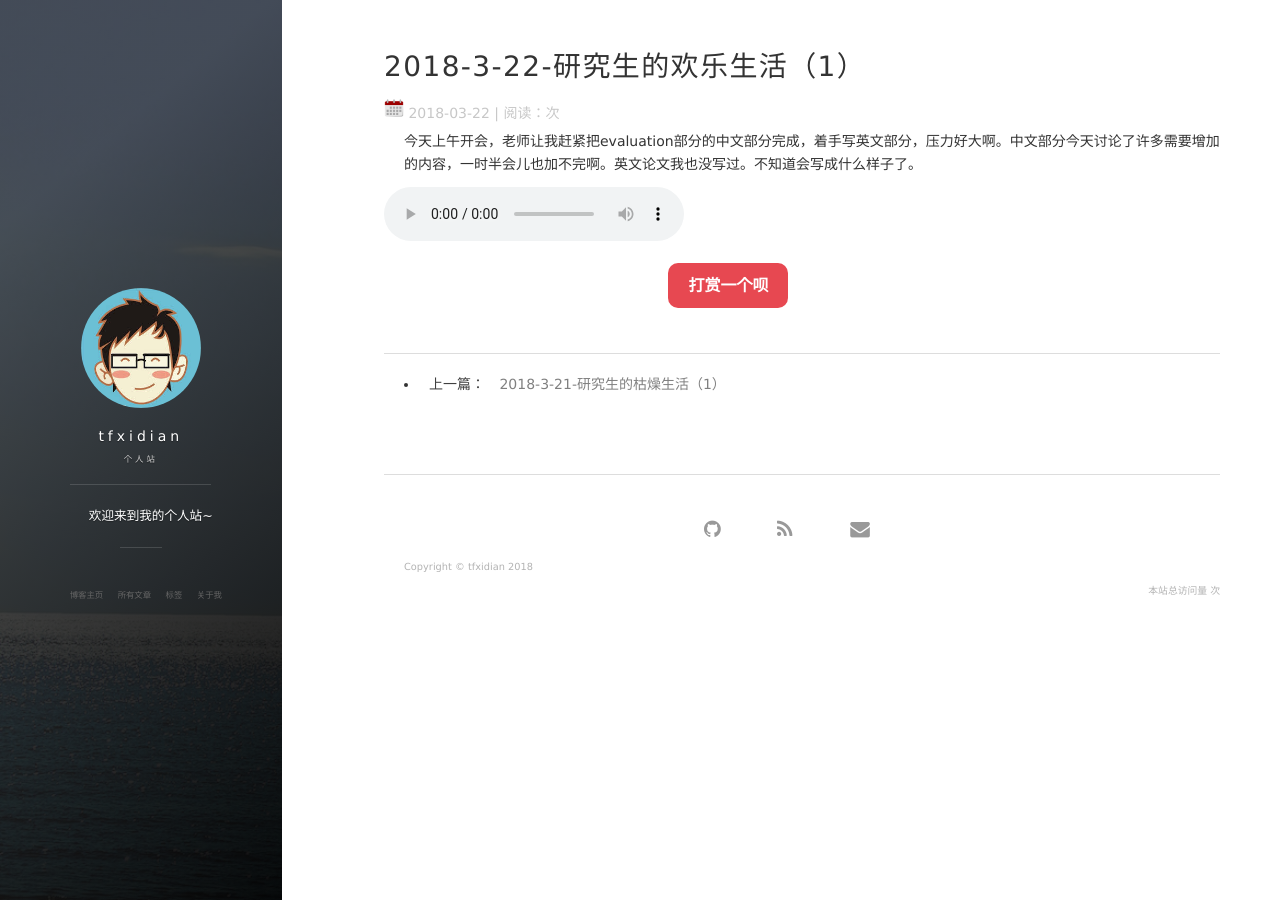
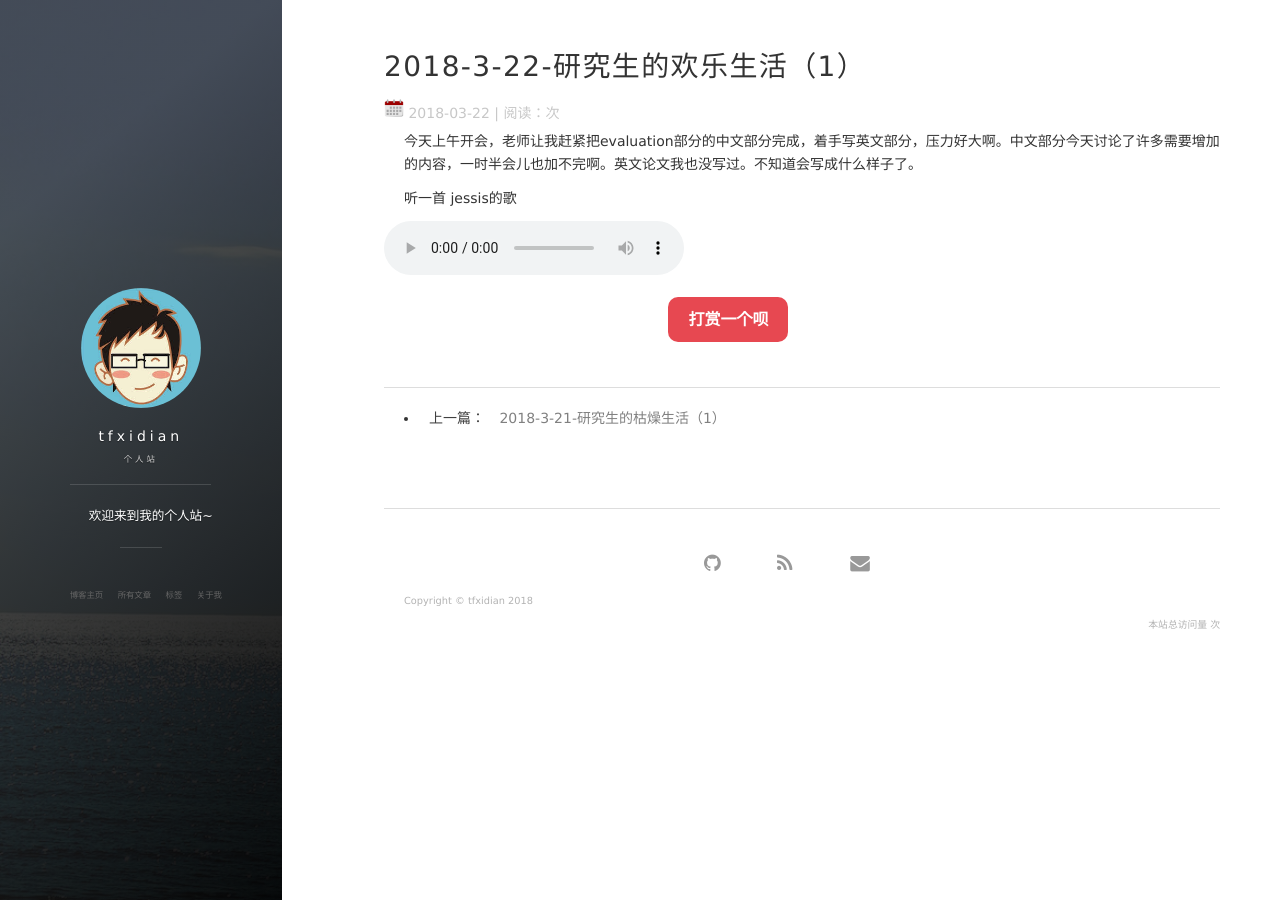
Before and after one commit to tfxidian/tfxidianbackup, a Jekyll site: the page built from _posts/2018-3-22-研究生的欢乐生活（1）.md, in a window 1280 px wide. Built offline with Jekyll 4.4.1, drawn with Linux system fonts in a browser that asks for light colours; nearby versions of some CDN libraries; our own code applies the rules of GitHub Pages for plain Markdown files; comment, search, counter and statistics services are not loaded.

Commit message:
修改文件: _posts/2018-3-22-研究生的欢乐生活（1）.md

```diff
--- a/_posts/2018-3-22-研究生的欢乐生活（1）.md
+++ b/_posts/2018-3-22-研究生的欢乐生活（1）.md
@@ -7,6 +7,9 @@ grammar_cjkRuby: true
 
 
 今天上午开会，老师让我赶紧把evaluation部分的中文部分完成，着手写英文部分，压力好大啊。中文部分今天讨论了许多需要增加的内容，一时半会儿也加不完啊。英文论文我也没写过。不知道会写成什么样子了。
+
+听一首 jessis的歌
+
 <audio controls autoplay height="100" width="100"  loop="loop">
   <source src="/audio/Jessie J,Jhene Aiko,Rixton - Sorry To Interrupt.mp3" type="audio/mpeg">
   <embed height="50" width="100" src="/audio/Jessie J,Jhene Aiko,Rixton - Sorry To Interrupt.mp3">
```
